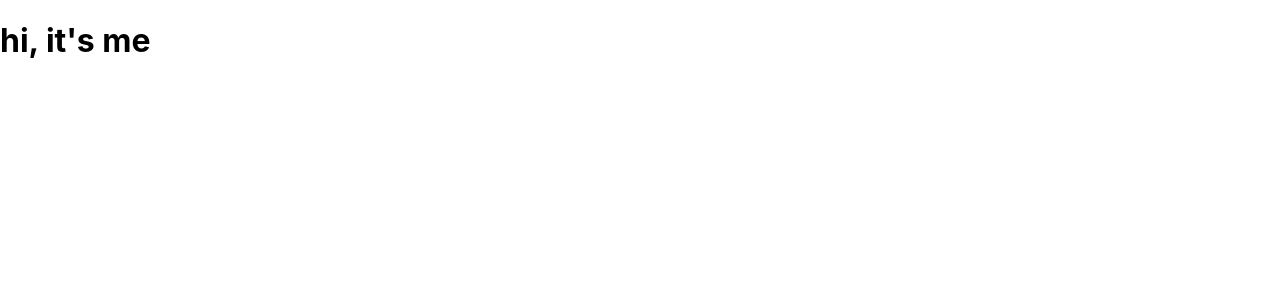
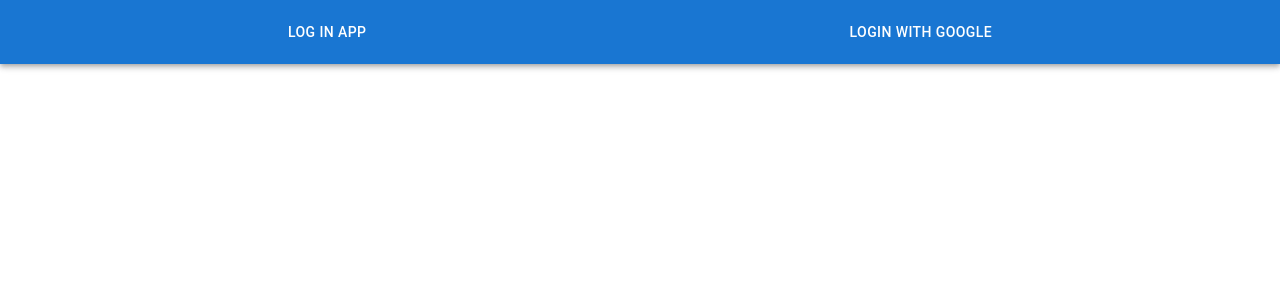
Before and after one commit to JayLee-98/login, a React (Create React App) app: page / in a window 1280 px wide. Shown: the top 300 px of the page. Built offline with nearby package versions, Linux system fonts and the light colour scheme; no server answers.

Commit message:
Log in and out UI flow added

```diff
--- a/src/App.tsx
+++ b/src/App.tsx
@@ -1,11 +1,27 @@
-import React from 'react';
-import logo from './logo.svg';
-import './App.css';
+import { useEffect } from "react";
+import Header from "./components/Header";
+import { WithFirebaseApiProps, withFirebaseApi } from "./Firebase";
+import { useAppDispatch } from "./redux/hooks";
+import { setUserId } from "./redux/userSlice";
 
-function App() {
+const App = (props: WithFirebaseApiProps) => {
+  const dispatch = useAppDispatch();
+
+  useEffect(() => {
+    return props.firebaseApi.onAuthStateChanged((user) => {
+      if (user) {
+        dispatch(setUserId(user.uid));
+      } else {
+        dispatch(setUserId(null));
+      }
+    });
+  }, []);
+
   return (
-    <h1>hi, it's me</h1>
+    <>
+      <Header />
+    </>
   );
-}
+};
 
-export default App;
+export default withFirebaseApi(App);
--- /dev/null
+++ b/src/components/Header.tsx
@@ -0,0 +1,32 @@
+import { Button, AppBar, Toolbar, Typography, Box } from "@mui/material";
+import { WithFirebaseApiProps, withFirebaseApi } from "../Firebase";
+import { useAppSelector } from "../redux/hooks";
+import { RootState } from "../redux/store";
+
+const HeaderBase = (props: WithFirebaseApiProps) => {
+  const currentUserId = useAppSelector((state: RootState) => state.user.userId);
+  const loginWithGoogleButton = (
+    <Button color="inherit" onClick={props.firebaseApi.signInWithGooglePopup}>
+      Login with Google
+    </Button>
+  );
+  const logoutButton = (
+    <Button color="inherit" onClick={props.firebaseApi.signOut}>
+      Log out
+    </Button>
+  );
+  const button = currentUserId == null ? loginWithGoogleButton : logoutButton;
+  return (
+    <AppBar position="static">
+      <Toolbar sx={{ width: "100%", maxWidth: 720, margin: "auto" }}>
+        <Typography variant="h6" component="div">
+          <Button color="inherit">Log In App</Button>
+        </Typography>
+        <Box sx={{ flexGrow: 1 }} />
+        {button}
+      </Toolbar>
+    </AppBar>
+  );
+};
+
+export default withFirebaseApi(HeaderBase);
```
